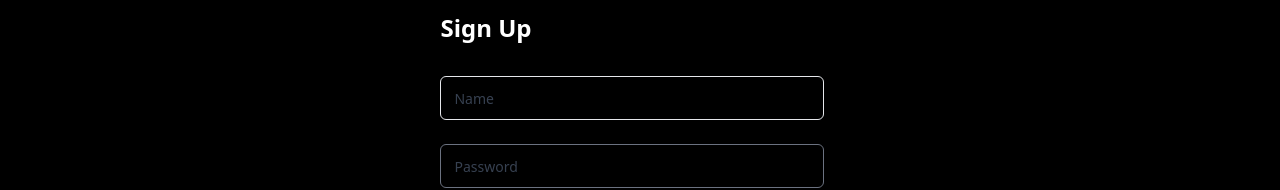
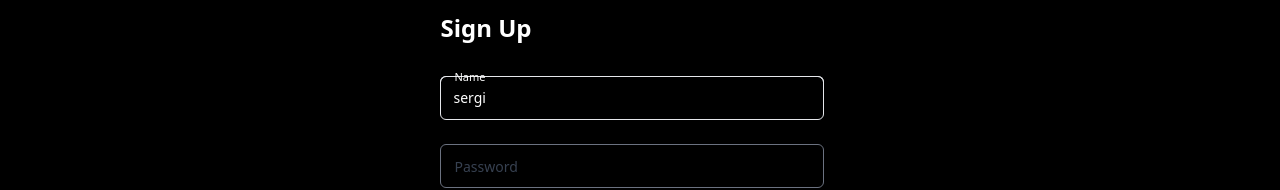
Before and after one commit to Sergi145/films_app, an Angular app: page / in a window 1280 px wide. Shown: the part 329-519 px from the top of the page. Built offline with nearby package versions, Linux system fonts and the light colour scheme.

Commit message:
ADD validations form

```diff
--- a/src/app/pages/login-page/login-page.component.html
+++ b/src/app/pages/login-page/login-page.component.html
@@ -9,15 +9,16 @@
       Sign Up
     </h4>
 
-    <form class="mt-8 mb-2 w-80 max-w-screen-lg sm:w-96">
+    <form [formGroup]= "myForm" (ngSubmit)="onSave()" class="mt-8 mb-2 w-80 max-w-screen-lg sm:w-96">
       <div class="mb-4 flex flex-col gap-6">
         <div class="relative h-11 w-full min-w-[200px]">
           <input
-            class="h-full w-full rounded-md border placeholder-shown:border bg-transparent px-3 py-3 font-sans text-sm font-normal outline outline-0 transition-all peer border-blue-gray-200 text-blue-gray-700 placeholder-shown:border-blue-gray-200 placeholder-shown:border-t-blue-gray-200 focus:border-2 focus:border-pink-500 focus:border-t-transparent focus:outline-0 disabled:bg-blue-gray-50 disabled:border-0"
+            class="h-full w-full rounded-md border placeholder-shown:border bg-transparent px-3 py-3 font-sans text-sm font-normal outline outline-0 transition-all peer border-blue-gray-200 text-white placeholder-shown:border-blue-gray-200 placeholder-shown:border-t-blue-gray-200 focus:border-2 focus:border-pink-500 focus:border-t-transparent focus:outline-0 disabled:bg-blue-gray-50 disabled:border-0"
             placeHolder=" "
+            formControlName="name"
           />
           <label
-            class="before:content[' '] after:content[' '] pointer-events-none absolute left-0 -top-1.5 flex h-full w-full select-none text-[11px] font-normal leading-tight text-blue-gray-400 transition-all before:pointer-events-none before:mt-[6.5px] before:mr-1 before:box-border before:block before:h-1.5 before:w-2.5 before:rounded-tl-md before:border-t before:border-l before:border-blue-gray-200 before:transition-all after:pointer-events-none after:mt-[6.5px] after:ml-1 after:box-border after:block after:h-1.5 after:w-2.5 after:flex-grow after:rounded-tr-md after:border-t after:border-r after:border-blue-gray-200 after:transition-all peer-placeholder-shown:text-sm peer-placeholder-shown:leading-[4.1] peer-placeholder-shown:text-blue-gray-500 peer-placeholder-shown:before:border-transparent peer-placeholder-shown:after:border-transparent peer-focus:text-[11px] peer-focus:leading-tight peer-focus:text-pink-500 peer-focus:before:border-t-2 peer-focus:before:border-l-2 peer-focus:before:!border-pink-500 peer-focus:after:border-t-2 peer-focus:after:border-r-2 peer-focus:after:!border-pink-500 peer-disabled:text-transparent peer-disabled:before:border-transparent peer-disabled:after:border-transparent peer-disabled:peer-placeholder-shown:text-blue-gray-500"
+            class="before:content[' '] after:content[' '] pointer-events-none absolute left-0 -top-1.5 flex h-full w-full select-none text-[11px] font-normal leading-tight text-white transition-all before:pointer-events-none before:mt-[6.5px] before:mr-1 before:box-border before:block before:h-1.5 before:w-2.5 before:rounded-tl-md before:border-t before:border-l before:border-blue-gray-200 before:transition-all after:pointer-events-none after:mt-[6.5px] after:ml-1 after:box-border after:block after:h-1.5 after:w-2.5 after:flex-grow after:rounded-tr-md after:border-t after:border-r after:border-blue-gray-200 after:transition-all peer-placeholder-shown:text-sm peer-placeholder-shown:leading-[4.1] peer-placeholder-shown:text-blue-gray-500 peer-placeholder-shown:before:border-transparent peer-placeholder-shown:after:border-transparent peer-focus:text-[11px] peer-focus:leading-tight peer-focus:text-pink-500 peer-focus:before:border-t-2 peer-focus:before:border-l-2 peer-focus:before:!border-pink-500 peer-focus:after:border-t-2 peer-focus:after:border-r-2 peer-focus:after:!border-pink-500 peer-disabled:text-transparent peer-disabled:before:border-transparent peer-disabled:after:border-transparent peer-disabled:peer-placeholder-shown:text-blue-gray-500"
           >
             Name
           </label>
@@ -27,6 +28,7 @@
             type="password"
             class="h-full w-full rounded-md border placeholder-shown:border bg-transparent px-3 py-3 font-sans text-sm font-normal outline outline-0 transition-all peer border-blue-gray-200 text-blue-gray-700 placeholder-shown:border-blue-gray-200 placeholder-shown:border-t-blue-gray-200 focus:border-2 focus:border-pink-500 focus:border-t-transparent focus:outline-0 disabled:bg-blue-gray-50 disabled:border-0"
             placeHolder=" "
+            formControlName="password"
           />
           <label
             class="before:content[' '] after:content[' '] pointer-events-none absolute left-0 -top-1.5 flex h-full w-full select-none text-[11px] font-normal leading-tight text-blue-gray-400 transition-all before:pointer-events-none before:mt-[6.5px] before:mr-1 before:box-border before:block before:h-1.5 before:w-2.5 before:rounded-tl-md before:border-t before:border-l before:border-blue-gray-200 before:transition-all after:pointer-events-none after:mt-[6.5px] after:ml-1 after:box-border after:block after:h-1.5 after:w-2.5 after:flex-grow after:rounded-tr-md after:border-t after:border-r after:border-blue-gray-200 after:transition-all peer-placeholder-shown:text-sm peer-placeholder-shown:leading-[4.1] peer-placeholder-shown:text-blue-gray-500 peer-placeholder-shown:before:border-transparent peer-placeholder-shown:after:border-transparent peer-focus:text-[11px] peer-focus:leading-tight peer-focus:text-pink-500 peer-focus:before:border-t-2 peer-focus:before:border-l-2 peer-focus:before:!border-pink-500 peer-focus:after:border-t-2 peer-focus:after:border-r-2 peer-focus:after:!border-pink-500 peer-disabled:text-transparent peer-disabled:before:border-transparent peer-disabled:after:border-transparent peer-disabled:peer-placeholder-shown:text-blue-gray-500"
--- a/src/app/pages/login-page/login-page.component.ts
+++ b/src/app/pages/login-page/login-page.component.ts
@@ -1,4 +1,5 @@
 import { Component } from '@angular/core';
+import {FormBuilder, FormGroup} from "@angular/forms";
 
 @Component({
   selector: 'login-page',
@@ -7,4 +8,16 @@ import { Component } from '@angular/core';
 })
 export class LoginPageComponent {
   // TODO: FormControl => Formbuilder.
+
+  constructor(private fb:FormBuilder) {
+  }
+    public myForm:FormGroup = this.fb.group({
+      name:['sergi',],
+      password:['']
+    })
+
+  onSave():void {
+    console.log(this.myForm.value);
+  }
+
 }
--- a/src/app/pages/login-page/login-page.module.ts
+++ b/src/app/pages/login-page/login-page.module.ts
@@ -2,6 +2,7 @@ import { NgModule } from '@angular/core';
 import { CommonModule } from '@angular/common';
 import {LoginPageComponent} from "./login-page.component";
 import {LoginRoutingModule} from "./login-routing.module";
+import {ReactiveFormsModule} from "@angular/forms";
 
 
 
@@ -12,6 +13,7 @@ import {LoginRoutingModule} from "./login-routing.module";
   imports: [
     CommonModule,
     LoginRoutingModule,
+    ReactiveFormsModule
   ]
 })
 export class LoginPageModule { }
--- a/src/app/pages/login-page/login-routing.module.ts
+++ b/src/app/pages/login-page/login-routing.module.ts
@@ -13,6 +13,6 @@ const routes: Routes = [
 
 @NgModule({
   imports: [RouterModule.forChild(routes)],
-  exports: [HomeRoutingModule]
+  exports: [RouterModule]
 })
 export class LoginRoutingModule {}
```
